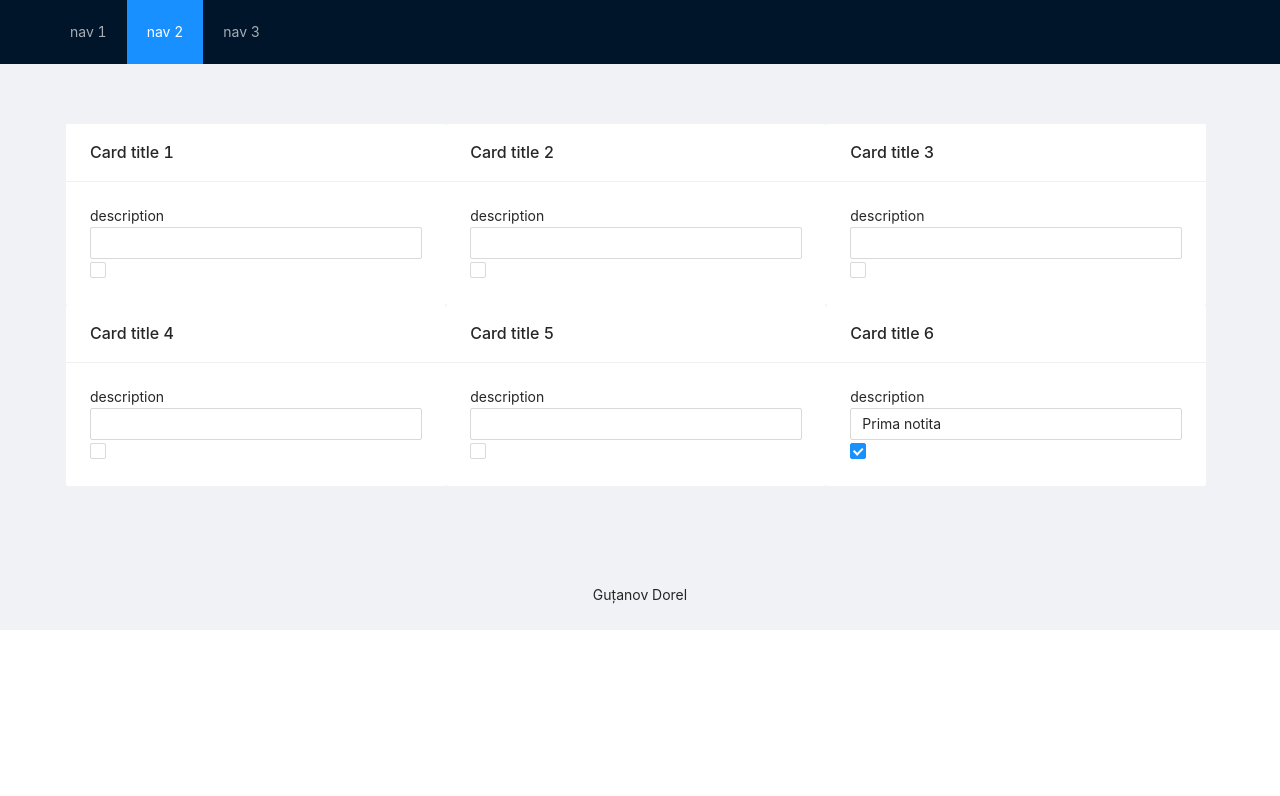
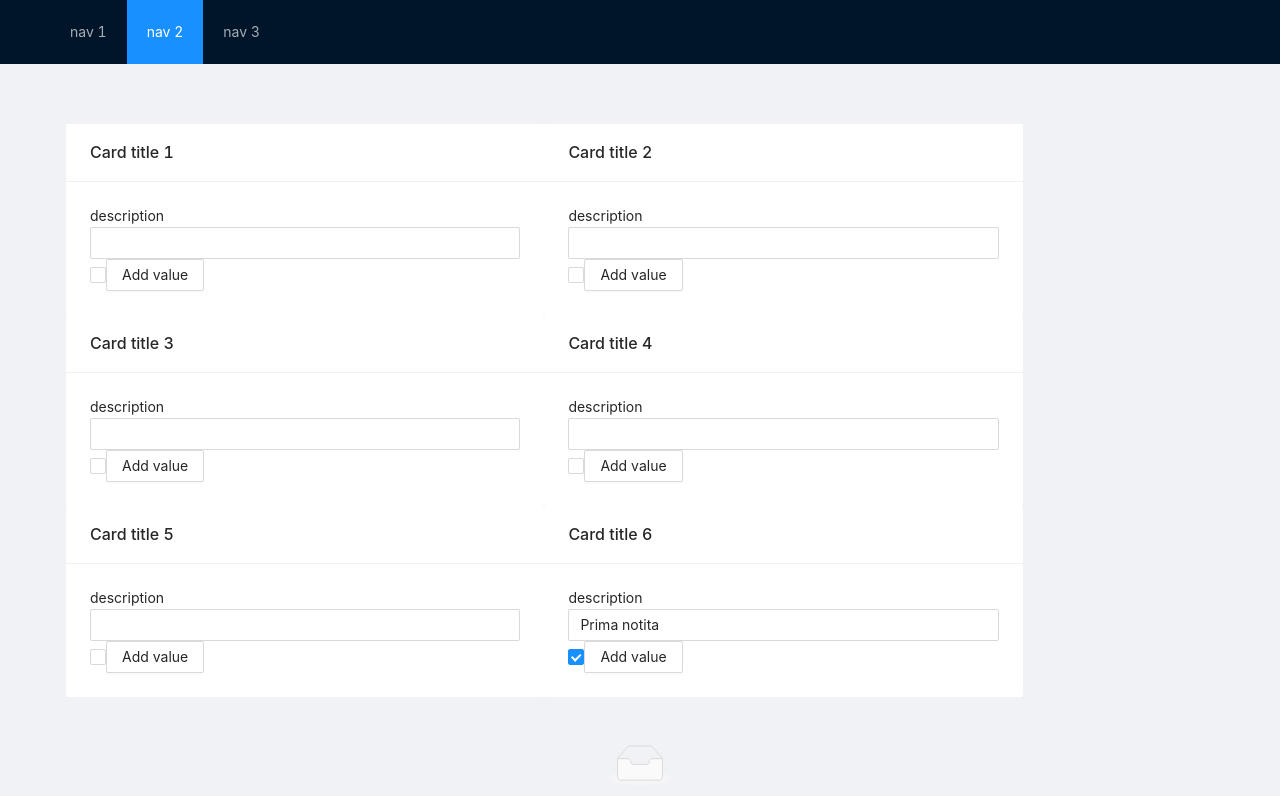
Before and after one commit to DorelGutanov/TWeb, a React (Create React App) app: page / in a window 1280 px wide. Shown: the top 796 px of the page. Built offline with nearby package versions, Linux system fonts and the light colour scheme.

Commit message:
add directory Notes and fyle NoteValue.tsx

```diff
--- a/src/App.tsx
+++ b/src/App.tsx
@@ -13,9 +13,10 @@ import {useRootStore} from "./index";
 function App() {
     const roottoStore =useRootStore()
     useEffect(()=>{
-        roottoStore.setDatainLocalStorage()
-        roottoStore.getDatafromLocalStorage()
-        roottoStore.removemyLocalStorage()
+        roottoStore.setInitialStorageValue()
+        // roottoStore.setDatainLocalStorage()
+        // roottoStore.getDatafromLocalStorage()
+        // roottoStore.removemyLocalStorage()
     },[])
   return (
       <Layout>
--- a/src/Layouts/CustomCard.tsx
+++ b/src/Layouts/CustomCard.tsx
@@ -1,4 +1,4 @@
-import {Card, Checkbox, Col, Input} from 'antd'
+import {Button, Card, Checkbox, Col, Input} from 'antd'
 import { IContentModel} from "../interface/Interfaces";
 import {useRootStore} from "../index";
 import {observer} from "mobx-react-lite";
@@ -6,7 +6,7 @@ import {useEffect} from "react";
 //CustomCard
 export const CustomCard=observer(({content}:{content:IContentModel}) => {
 
-    const {title,description,notite,changeNotes,isSeen,changeSeen} =content
+    const {title,description,notite,changeNotes,isSeen,changeSeen,addNoteValue} =content
     useEffect(()=>{
         if(isSeen) {
             console.log(`Is seen ${ title }`)
@@ -21,7 +21,7 @@ export const CustomCard=observer(({content}:{content:IContentModel}) => {
                        onChange={(e)=>changeNotes(e.target.value)}
                 />
                 <Checkbox defaultChecked={ isSeen } checked={isSeen} onChange={(e)=>changeSeen(e.target.checked)}/>
-
+<Button onClick={addNoteValue}>Add value</Button>
             </Card>
 
 
--- a/src/Layouts/Mycontent.tsx
+++ b/src/Layouts/Mycontent.tsx
@@ -1,14 +1,16 @@
 
-import {Breadcrumb, Row} from 'antd';
+import {Breadcrumb, Row,List} from 'antd';
 import {CustomCard} from './CustomCard';
 import {Content} from "antd/es/layout/layout";
 import {useRootStore} from "../index";
 import {IContentModel} from "../interface/Interfaces";
+import {NodeCollapseOutlined} from "@ant-design/icons";
+import {NoteValue} from "../Notes/NoteValue";
 
 
 
 export  const  Mycontent = () => {
-  const {contents} = useRootStore()
+  const {contents,content_notes_array} = useRootStore()
     // console.log(">>root_store",contents)
     return (
 
@@ -21,8 +23,21 @@ export  const  Mycontent = () => {
                     } )}
 
                 </Row>
+                <div>
+<List
+                        itemLayout="horizontal"
+                        dataSource={content_notes_array}
+                        renderItem={(content:any)=> (
+                            <List.Item>
+                              <NoteValue content={content}/>
+                            </List.Item>
+                        ) }
+                    />
+                </div>
+            </div>
 
-            </div>
+
+
 
 
 
--- a/src/Mst/Models/Content.model.ts
+++ b/src/Mst/Models/Content.model.ts
@@ -1,4 +1,6 @@
-import {types} from "mobx-state-tree";
+import {getParentOfType, types} from "mobx-state-tree";
+import rootStoreStore from "../Stores/RootStore.store";
+import RootStore from "../Stores/RootStore.store";
 
 export const  ContentModel = types.model('ContentModel',{
     id:types.identifier,
@@ -21,5 +23,11 @@ export const  ContentModel = types.model('ContentModel',{
     },
         changeSeen(state:boolean){
             self.seen =state
+        },
+        addNoteValue(){
+const rootStore=getParentOfType(self,RootStore)
+            // console.log('Before',rootStore.content_notes_array)
+rootStore.addNote(self.id)
+            // console.log('After',rootStore.content_notes_array)
         }
 }))
--- a/src/Mst/Stores/RootStore.store.ts
+++ b/src/Mst/Stores/RootStore.store.ts
@@ -3,8 +3,10 @@ import {ContentModel} from "../Models/Content.model";
 
 const RootStore =types.model('RootStore',{
     contents:types.array(ContentModel),
+    content_notes_array:types.array(types.safeReference(ContentModel))
+
     })
-    .actions(()=>({
+    .actions((self)=>({
         setDatainLocalStorage(value:any={}){
             localStorage.setItem('StringState',JSON.stringify(value))
         },
@@ -14,6 +16,16 @@ const RootStore =types.model('RootStore',{
         removemyLocalStorage(key:string ='StringState'){
             localStorage.removeItem(key)
             console.log(`>>${key} a fost sters`)
+        },
+
+    }))
+
+    .actions((self)=>({
+        setInitialStorageValue(){
+            self.setDatainLocalStorage(self.contents)
+        },
+        addNote(id:string){
+            self.content_notes_array.push(id)
         }
     }))
 
--- /dev/null
+++ b/src/Notes/NoteValue.tsx
@@ -0,0 +1,13 @@
+import {IContentModel} from "../interface/Interfaces";
+import {Avatar, List} from "antd";
+
+export const NoteValue=({content}:{content:IContentModel})=>{
+    return(
+                    <List.Item.Meta
+                        avatar={<Avatar src="https://joeschmoe.io/api/v1/random" />}
+                        title={<a href="https://ant.design">{content.title}</a>}
+                        description={content.notite}
+                    />
+
+    )
+}
```
